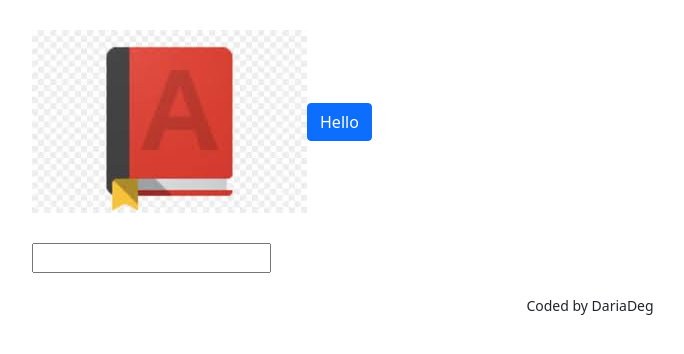
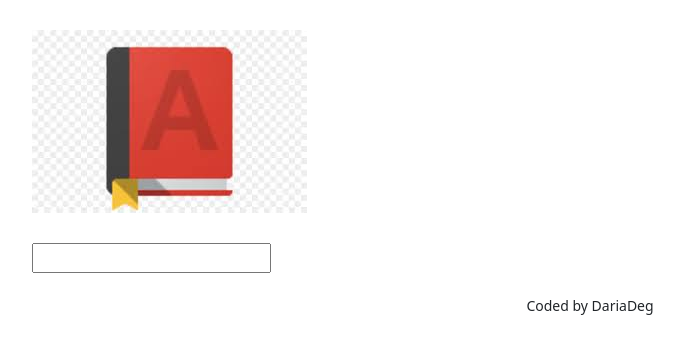
Before and after one commit to DariaDeg/Best-Dictionary-App, a React (Create React App) app: page / in a window 1280 px wide. Shown: the top 354 px of the page, without its empty margins (50-734 px from the left). Built offline with nearby package versions, Linux system fonts and the light colour scheme.

Commit message:
btn removed

```diff
--- a/src/App.js
+++ b/src/App.js
@@ -10,10 +10,6 @@ export default function App() {
       <div className="container">
         <header className="App-header">
           <img src={logo} className="App- img-fluid" alt="logo" />
-
-          <a href="www.exactpro.com" className="btn btn-primary">
-            Hello
-          </a>
         </header>
         <main>
           <Dictionary />
```
